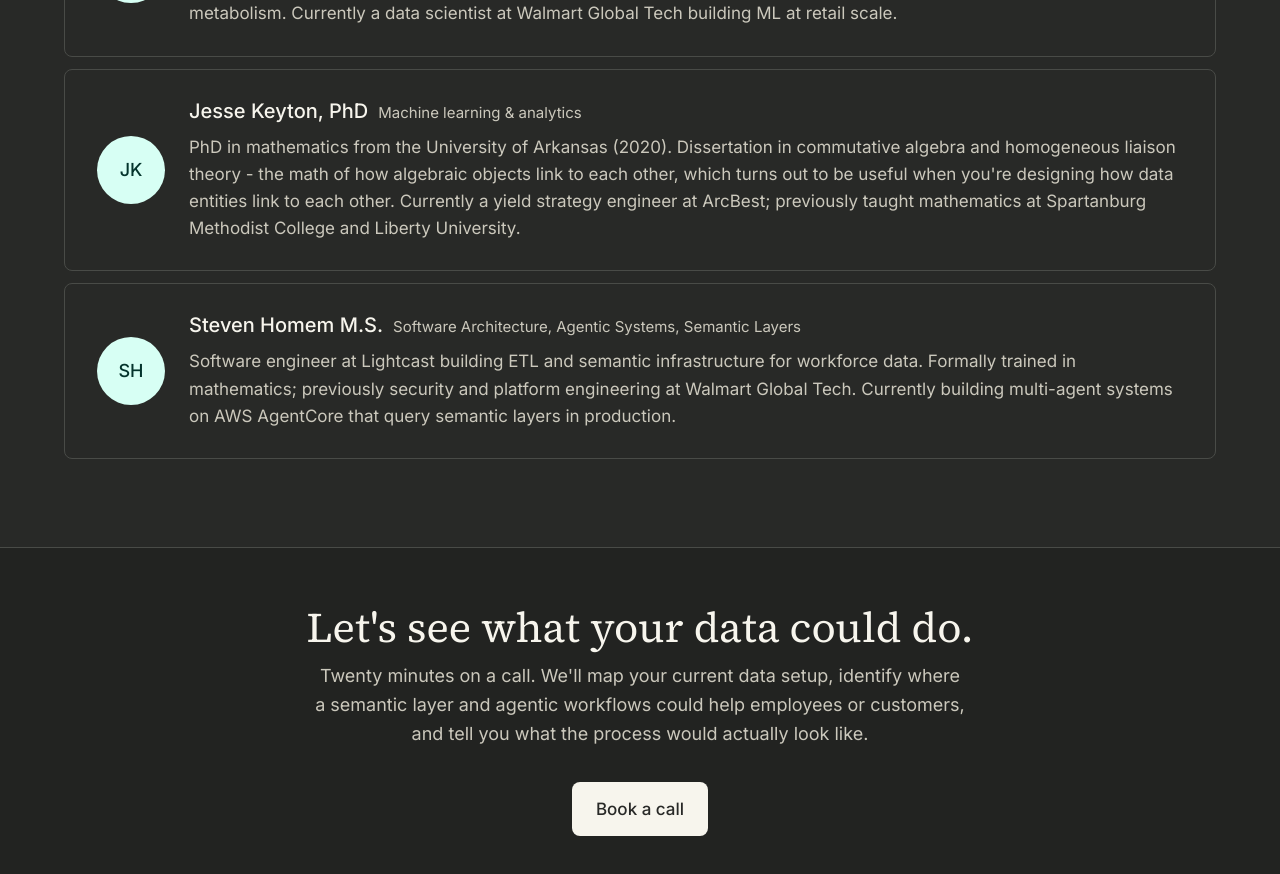
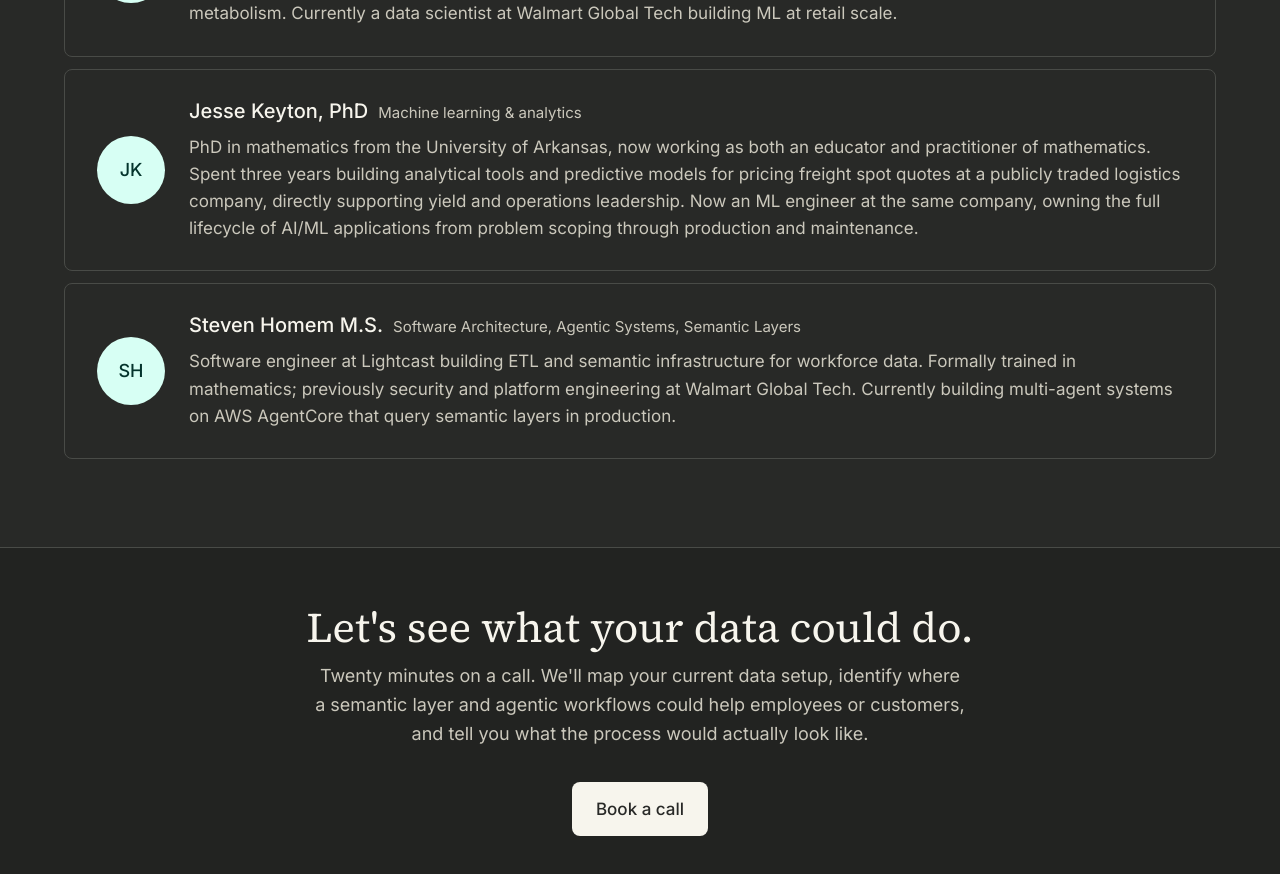
Before and after one commit to stevenjhomem/torchbearers, a React (Vite) app: page / in a window 1280 px wide. Shown: the part 3640-4514 px from the top of the page. Built offline with nearby package versions, Linux system fonts and the light colour scheme.

Commit message:
jkeyton bio

```diff
--- a/src/App.jsx
+++ b/src/App.jsx
@@ -278,7 +278,7 @@ const team = [
     initials: 'JK',
     name: 'Jesse Keyton, PhD',
     role: 'Machine learning & analytics',
-    bio: "PhD in mathematics from the University of Arkansas (2020). Dissertation in commutative algebra and homogeneous liaison theory - the math of how algebraic objects link to each other, which turns out to be useful when you're designing how data entities link to each other. Currently a yield strategy engineer at ArcBest; previously taught mathematics at Spartanburg Methodist College and Liberty University.",
+    bio: "PhD in mathematics from the University of Arkansas, now working as both an educator and practitioner of mathematics. Spent three years building analytical tools and predictive models for pricing freight spot quotes at a publicly traded logistics company, directly supporting yield and operations leadership. Now an ML engineer at the same company, owning the full lifecycle of AI/ML applications from problem scoping through production and maintenance.",
   },
   {
     initials: 'SH',
```
